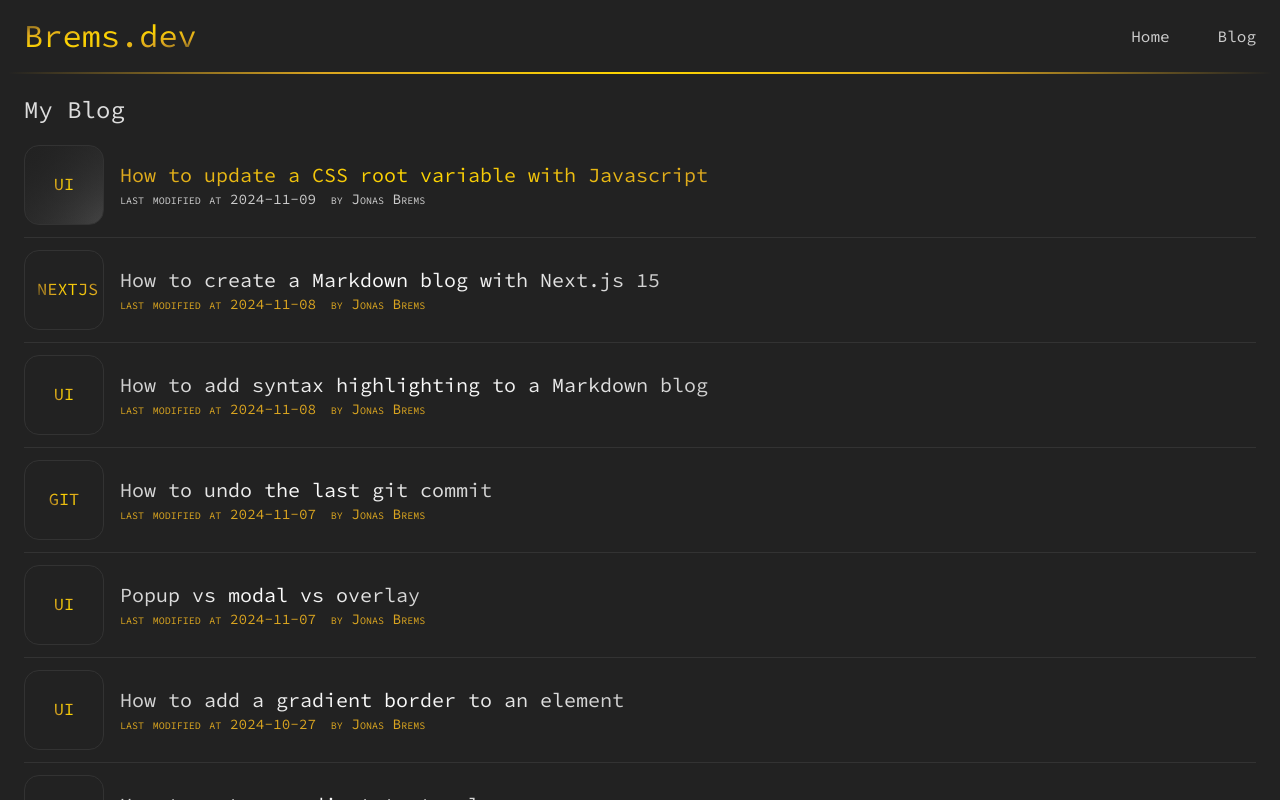
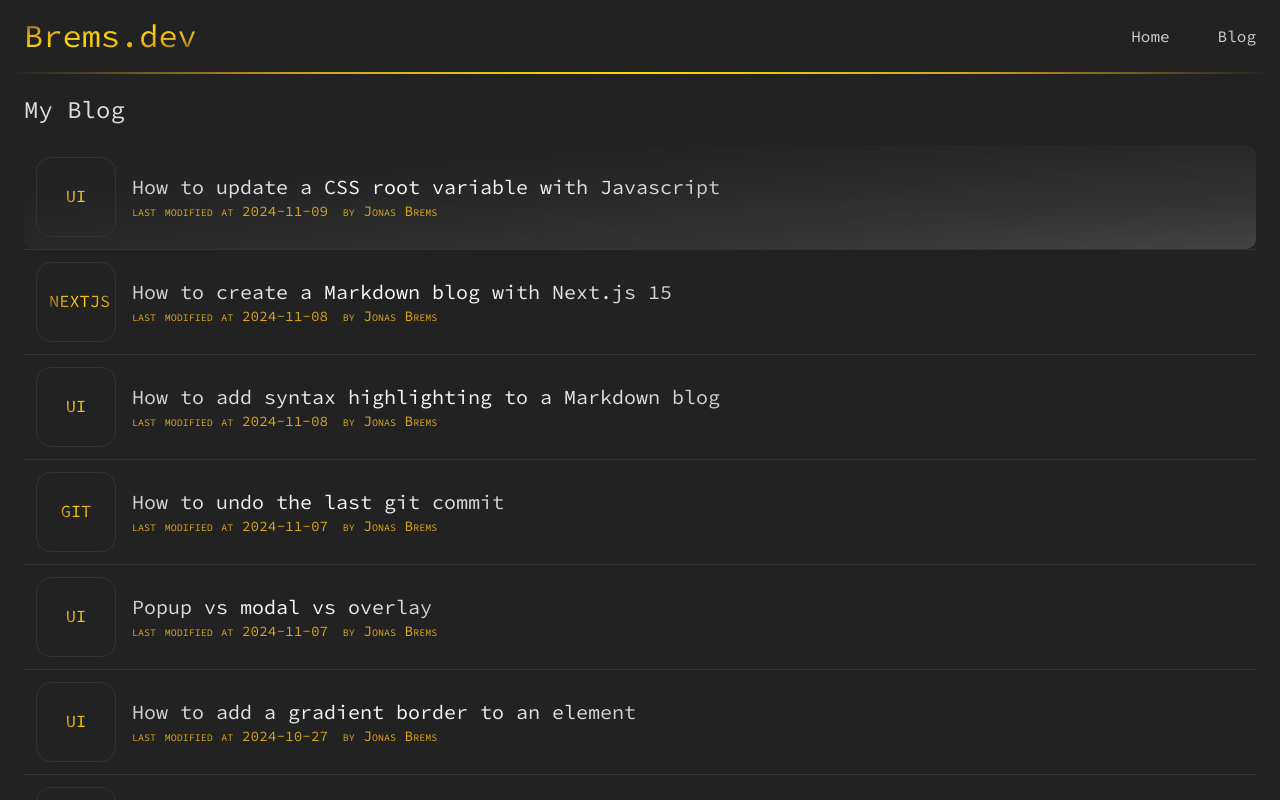
Before and after one commit to jbrems/brems.dev, a Next.js app: page /blog in a window 1280 px wide. In both pictures the pointer is over the element 640 px from the left and 184 px from the top of the page. Shown: the top 800 px of the page. Built offline with nearby package versions, Linux system fonts and the light colour scheme.

Commit message:
Improve blog post list interaction styles

```diff
--- a/src/components/blog-post/blog-post-list/BlogPostList.module.css
+++ b/src/components/blog-post/blog-post-list/BlogPostList.module.css
@@ -4,7 +4,5 @@
 
   & li + li {
     border-top: solid 1px #333333;
-    margin-top: 0.75em;
-    padding-top: 0.75em;
   }
 }
--- a/src/components/blog-post/blog-post-preview/BlogPostPreview.module.css
+++ b/src/components/blog-post/blog-post-preview/BlogPostPreview.module.css
@@ -2,6 +2,8 @@
   display: flex;
   gap: 1em;
   align-items: center;
+  padding: 0.75em;
+  border-radius: 10px;
 
   & .cover {
     flex-shrink: 0;
@@ -45,19 +47,7 @@
   }
 
   &:hover {
-    & .cover {
-      background: radial-gradient(ellipse at top left, #222222, transparent),
-            radial-gradient(ellipse at bottom right, #444444, transparent);
-    }
-
-    & .title {
-      background: linear-gradient(45deg, goldenrod, gold, goldenrod);
-      background-clip: text;
-      color: transparent;
-    }
-
-    & .metadata {
-      color: #cccccc;
-    }
+    background: radial-gradient(ellipse at top left, #222222, transparent),
+                radial-gradient(ellipse at bottom right, #444444, transparent);
   }
 }
```
